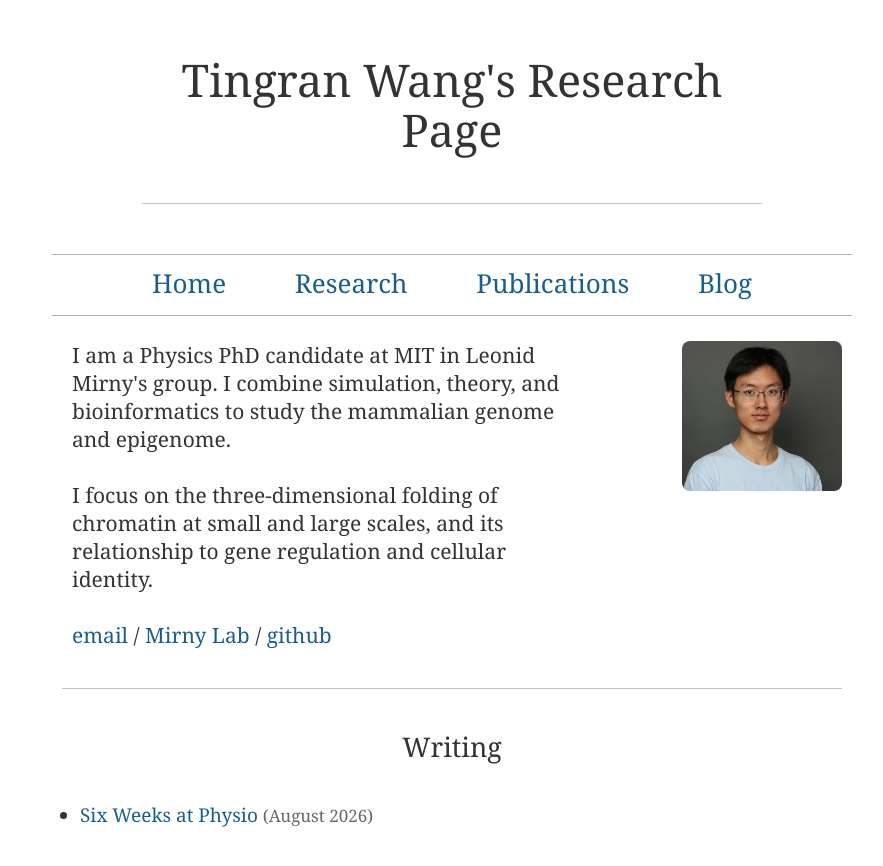
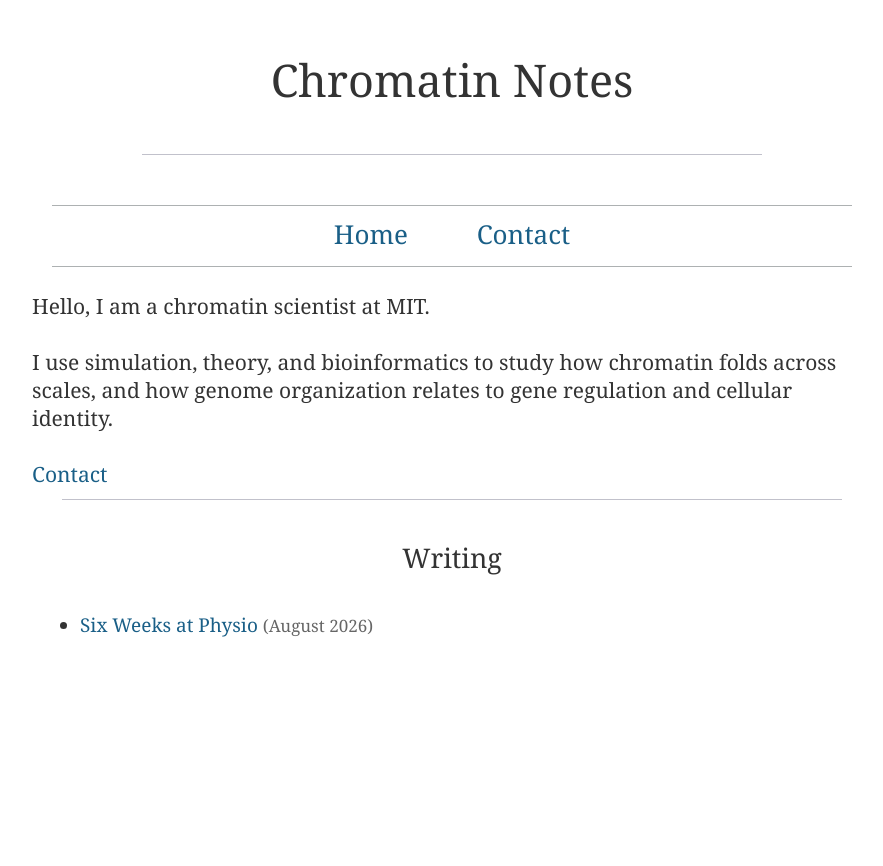
Before and after one commit to wtrhacker/wtrhacker.github.io, a Jekyll site: the page built from index.md, in a window 1280 px wide. Shown: the top 866 px of the page, without its empty margins (188-1071 px from the left). Built offline with Jekyll 4.4.1, drawn with Linux system fonts in a browser that asks for light colours.

Commit message:
Simplify site to a private blog profile

```diff
--- a/_config.yml
+++ b/_config.yml
@@ -1,5 +1,5 @@
-title: Tingran Wang
-description: Physics, genomes, and notes from research.
+title: Chromatin Notes
+description: Notes on chromatin, genomes, and biology.
 url: "https://wtrhacker.github.io"
 baseurl: ""
 lang: en
--- a/_includes/head.html
+++ b/_includes/head.html
@@ -11,7 +11,6 @@
 
 {% assign page_description = page.description | default: site.description %}
 <meta name="description" content="{{ page_description | strip_html | normalize_whitespace | escape }}">
-<meta name="author" content="Tingran Wang">
 <link rel="canonical" href="{{ page.url | absolute_url }}">
 <link rel="stylesheet" href="{{ '/assets/css/main.css' | relative_url }}">
 
--- a/_includes/header.html
+++ b/_includes/header.html
@@ -1,7 +1,7 @@
 <a class="skip-link" href="#main-content">Skip to content</a>
 <header id="header">
   <div class="top-banner">
-    <h1>{% if page.url == '/' %}Tingran Wang's Research Page{% else %}{{ page.title }}{% endif %}</h1>
+    <h1>{% if page.url == '/' %}{{ site.title }}{% else %}{{ page.title }}{% endif %}</h1>
     <br>
     <hr>
   </div>
@@ -10,8 +10,6 @@
 <nav class="navigation" aria-label="Main navigation">
   <ul>
     <li><a href="{{ '/' | relative_url }}"{% if page.url == '/' %} aria-current="page"{% endif %}>Home</a></li>
-    <li><a href="{{ '/research/' | relative_url }}"{% if page.url == '/research/' %} aria-current="page"{% endif %}>Research</a></li>
-    <li><a href="{{ '/publications/' | relative_url }}"{% if page.url == '/publications/' %} aria-current="page"{% endif %}>Publications</a></li>
-    <li><a href="{{ '/blog/' | relative_url }}"{% if page.url contains '/blog/' %} aria-current="page"{% endif %}>Blog</a></li>
+    <li><a href="mailto:trwang@mit.edu">Contact</a></li>
   </ul>
 </nav>
--- a/_layouts/post.html
+++ b/_layouts/post.html
@@ -18,5 +18,5 @@ layout: default
   </div>
   <br>
   <hr>
-  <p class="back-link"><a href="{{ '/blog/' | relative_url }}">Back to writing</a></p>
+  <p class="back-link"><a href="{{ '/' | relative_url }}">Back to writing</a></p>
 </article>
--- a/assets/css/main.css
+++ b/assets/css/main.css
@@ -187,30 +187,6 @@ ol li {
   font-size: 21px;
 }
 
-.intro-content {
-  display: flex;
-  align-items: flex-start;
-  gap: 18px;
-}
-
-.intro-text {
-  flex: 0 0 60%;
-  margin-left: 40px;
-}
-
-.intro-image {
-  flex: 0 0 40%;
-  text-align: center;
-}
-
-.headshot {
-  width: auto;
-  max-width: 100%;
-  height: auto;
-  max-height: 150px;
-  border-radius: 8px;
-}
-
 .links {
   margin: 0 90px;
   padding: 0 20px;
@@ -299,25 +275,6 @@ ol li {
     font-size: 18px;
   }
 
-  .intro-content {
-    flex-direction: column;
-    align-items: center;
-    gap: 14px;
-  }
-
-  .intro-text {
-    flex: 1 1 auto;
-    margin-left: 0;
-  }
-
-  .intro-image {
-    flex: 1 1 auto;
-  }
-
-  .headshot {
-    max-height: 180px;
-  }
-
   .links {
     margin: 0;
     padding: 5px 8px 40px;
--- a/index.md
+++ b/index.md
@@ -1,23 +1,15 @@
 ---
-title: About
-description: Tingran Wang is a physics PhD candidate at MIT studying the three-dimensional organization of the mammalian genome.
+title: Chromatin Notes
+description: Notes from a chromatin scientist at MIT.
 permalink: /
 ---
 
 <div class="intro">
-  <div class="intro-content">
-    <div class="intro-text">
-      <p>I am a Physics PhD candidate at MIT in Leonid Mirny's group. I combine simulation, theory, and bioinformatics to study the mammalian genome and epigenome.</p>
-      <br>
-      <p>I focus on the three-dimensional folding of chromatin at small and large scales, and its relationship to gene regulation and cellular identity.</p>
-      <br>
-      <p><a href="mailto:trwang@mit.edu">email</a> / <a href="https://mirnylab.mit.edu/">Mirny Lab</a> / <a href="https://github.com/wtrhacker">github</a></p>
-      <br>
-    </div>
-    <div class="intro-image">
-      <img src="{{ '/assets/images/tingran-wang.webp' | relative_url }}" width="600" height="563" alt="Tingran Wang" class="headshot">
-    </div>
-  </div>
+  <p>Hello, I am a chromatin scientist at MIT.</p>
+  <br>
+  <p>I use simulation, theory, and bioinformatics to study how chromatin folds across scales, and how genome organization relates to gene regulation and cellular identity.</p>
+  <br>
+  <p><a href="mailto:trwang@mit.edu">Contact</a></p>
 </div>
 
 <section class="links" aria-labelledby="writing-heading">
@@ -25,10 +17,9 @@ permalink: /
   <br>
   <h2 id="writing-heading">Writing</h2>
   <br>
-  {% assign latest = site.posts.first %}
-  {% if latest %}
-    <ul>
-      <li><a href="{{ latest.url | relative_url }}">{{ latest.title }}</a> <span class="date">({{ latest.date | date: "%B %Y" }})</span></li>
-    </ul>
-  {% endif %}
+  <ul class="post-list">
+  {% for post in site.posts %}
+    <li><a href="{{ post.url | relative_url }}">{{ post.title }}</a> <span class="date">({{ post.date | date: "%B %Y" }})</span></li>
+  {% endfor %}
+  </ul>
 </section>
```
Also changed, not shown: blog.md (deleted, +0 -19 lines), publications.md (deleted, +0 -9 lines), research.md (deleted, +0 -19 lines), README.md, assets/images/tingran-wang.webp (deleted).
